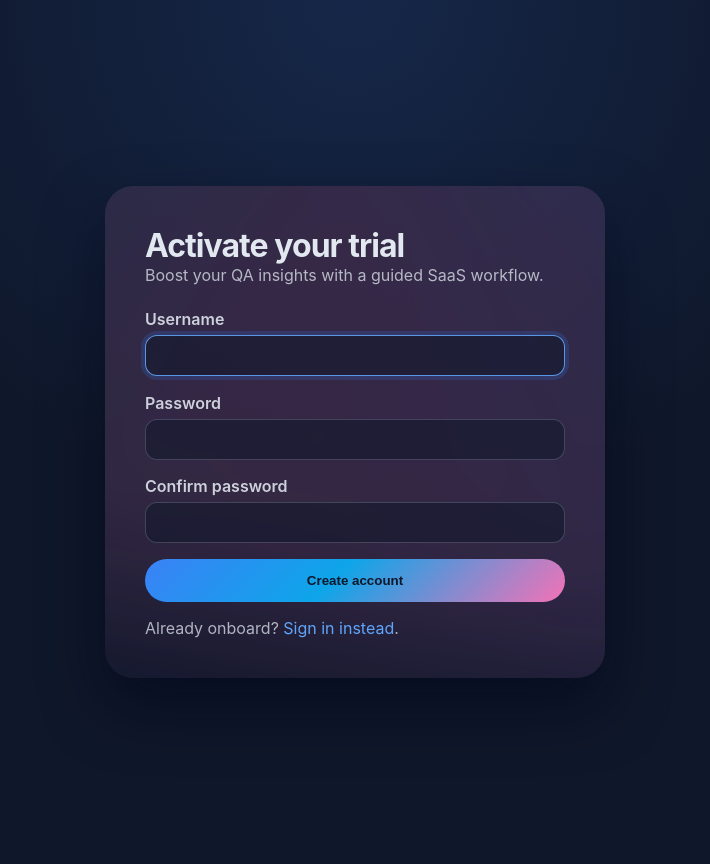
After one commit to Joelmaloba2541/QA_tool, a Django app: page /accounts/signup/ in a window 1280 px wide. The commit adds this page. Shown: the whole page, without its empty margins (285-995 px from the left). Run offline with Django 5.2, Linux system fonts and the light colour scheme.

Commit message:
Add user-facing auth flow and SaaS animations

```diff
--- /dev/null
+++ b/audit/templates/registration/shared_base.html
@@ -0,0 +1,46 @@
+<!DOCTYPE html>
+<html lang="en">
+<head>
+    <meta charset="utf-8">
+    <title>{% block title %}QA Tool – Access{% endblock %}</title>
+    <meta name="viewport" content="width=device-width, initial-scale=1">
+    <style>
+        :root { color-scheme: light; }
+        body { margin: 0; font-family: "Inter", "Segoe UI", system-ui, sans-serif; background: radial-gradient(circle at top, rgba(59,130,246,0.15), transparent 50%) #0f172a; color: #e2e8f0; min-height: 100vh; display: flex; align-items: center; justify-content: center; padding: 2rem; }
+        .surface { position: relative; width: min(420px, 100%); padding: 2.5rem; background: rgba(15,23,42,0.72); border-radius: 28px; box-shadow: 0 28px 60px rgba(2,6,23,0.55); overflow: hidden; }
+        .surface::before { content: ""; position: absolute; inset: -140% -80% 40%; background: conic-gradient(from 90deg, rgba(244,114,182,0.22), rgba(56,189,248,0.18), rgba(129,140,248,0.24), rgba(244,114,182,0.22)); filter: blur(80px); opacity: 0.8; animation: orbitGlow 24s linear infinite; }
+        .content { position: relative; z-index: 1; display: grid; gap: 1.5rem; }
+        h1 { margin: 0; font-size: 2rem; letter-spacing: -0.03em; }
+        p.muted { margin: 0; color: rgba(226,232,240,0.75); }
+        .auth-form { display: grid; gap: 1rem; }
+        .field { display: grid; gap: 0.4rem; }
+        label { font-weight: 600; color: rgba(226,232,240,0.88); }
+        input { padding: 0.75rem 0.9rem; border-radius: 12px; border: 1px solid rgba(148,163,184,0.3); background: rgba(15,23,42,0.55); color: #f8fafc; transition: border 0.2s ease, transform 0.2s ease, box-shadow 0.2s ease; }
+        input:focus { border-color: rgba(96,165,250,0.9); outline: none; box-shadow: 0 0 0 4px rgba(59,130,246,0.18); transform: translateY(-1px); }
+        button { padding: 0.85rem 1rem; border-radius: 999px; border: none; background: linear-gradient(135deg, rgba(59,130,246,1) 0%, rgba(14,165,233,1) 45%, rgba(244,114,182,1) 100%); color: #0f172a; font-weight: 700; cursor: pointer; transition: transform 0.2s ease, box-shadow 0.2s ease; }
+        button:hover { transform: translateY(-2px) scale(1.01); box-shadow: 0 18px 32px rgba(59,130,246,0.45); }
+        a { color: #60a5fa; text-decoration: none; }
+        a:hover { text-decoration: underline; }
+        .flash { padding: 0.85rem 1rem; border-radius: 12px; font-weight: 500; background: rgba(96,165,250,0.14); color: #bfdbfe; animation: fadeSlide 0.5s ease both; }
+        .flash.error { background: rgba(248,113,113,0.16); color: #fecaca; }
+        @keyframes orbitGlow { 0% { transform: rotate(0deg); } 100% { transform: rotate(360deg); } }
+        @keyframes fadeSlide { from { opacity: 0; transform: translateY(8px); } to { opacity: 1; transform: translateY(0); } }
+    </style>
+</head>
+<body>
+    <div class="surface">
+        <div class="content">
+            <div>
+                <h1>{% block auth_title %}{% endblock %}</h1>
+                <p class="muted">Boost your QA insights with a guided SaaS workflow.</p>
+            </div>
+            {% if messages %}
+                {% for message in messages %}
+                    <div class="flash {{ message.tags }}">{{ message }}</div>
+                {% endfor %}
+            {% endif %}
+            {% block auth_content %}{% endblock %}
+        </div>
+    </div>
+</body>
+</html>
--- /dev/null
+++ b/audit/templates/registration/signup.html
@@ -0,0 +1,25 @@
+{% extends "registration/shared_base.html" %}
+{% block auth_title %}Activate your trial{% endblock %}
+{% block auth_content %}
+<form method="post" class="auth-form">
+    {% csrf_token %}
+    {{ form.non_field_errors }}
+    <div class="field">
+        <label for="id_username">Username</label>
+        {{ form.username }}
+        {{ form.username.errors }}
+    </div>
+    <div class="field">
+        <label for="id_password1">Password</label>
+        {{ form.password1 }}
+        {{ form.password1.errors }}
+    </div>
+    <div class="field">
+        <label for="id_password2">Confirm password</label>
+        {{ form.password2 }}
+        {{ form.password2.errors }}
+    </div>
+    <button type="submit">Create account</button>
+    <p class="muted">Already onboard? <a href="{% url 'login' %}">Sign in instead</a>.</p>
+</form>
+{% endblock %}
--- a/audit/urls.py
+++ b/audit/urls.py
@@ -1,4 +1,4 @@
-from django.urls import path
+from django.urls import include, path
 
 from audit import views
 
@@ -7,4 +7,7 @@ urlpatterns = [
     path("pricing/", views.pricing, name="pricing"),
     path("checkout/<slug:slug>/", views.create_checkout_session, name="checkout"),
     path("audit/<int:pk>/download/", views.download_audit_pdf, name="audit-download"),
+    path("accounts/login/", views.AuditLoginView.as_view(), name="login"),
+    path("accounts/signup/", views.signup, name="signup"),
+    path("accounts/", include("django.contrib.auth.urls")),
 ]
--- a/audit/views.py
+++ b/audit/views.py
@@ -1,12 +1,23 @@
 import uuid
 
 from django.contrib import messages
+from django.contrib.auth import login as auth_login
 from django.contrib.auth.decorators import login_required
+from django.contrib.auth.forms import UserCreationForm
+from django.contrib.auth.views import LoginView
 from django.http import HttpResponse
 from django.shortcuts import get_object_or_404, redirect, render
+from django.urls import reverse_lazy
 
 from audit.models import AuditRun, Payment, SubscriptionPlan, UserSubscription, Website
 from audit.services import generate_audit_pdf, run_audit
+
+class AuditLoginView(LoginView):
+    template_name = "registration/login.html"
+    redirect_authenticated_user = True
+
+    def get_success_url(self):
+        return self.get_redirect_url() or reverse_lazy("audit-dashboard")
 
 
 def _resolve_subscription(user):
@@ -33,7 +44,7 @@ def audit_dashboard(request):
     if request.method == "POST":
         if not current_user:
             messages.error(request, "Sign in to run audits and manage your subscription.")
-            return redirect("admin:login")
+            return redirect("login")
         subscription = _resolve_subscription(current_user)
         if not subscription:
             messages.error(request, "Subscription could not be initialized. Try again later.")
@@ -127,6 +138,21 @@ def pricing(request):
     )
 
 
+def signup(request):
+    if request.user.is_authenticated:
+        return redirect("audit-dashboard")
+
+    form = UserCreationForm(request.POST or None)
+    if request.method == "POST" and form.is_valid():
+        user = form.save()
+        auth_login(request, user)
+        UserSubscription.ensure_trial(user)
+        messages.success(request, "Welcome aboard! Your free trial is ready.")
+        return redirect("audit-dashboard")
+
+    return render(request, "registration/signup.html", {"form": form})
+
+
 @login_required
 def create_checkout_session(request, slug):
     if request.method != "POST":
```
Also changed, not shown: audit/templates/audit/dashboard.html (+17 -8 lines), audit/templates/registration/login.html (added, +20 -0 lines), db.sqlite3.
